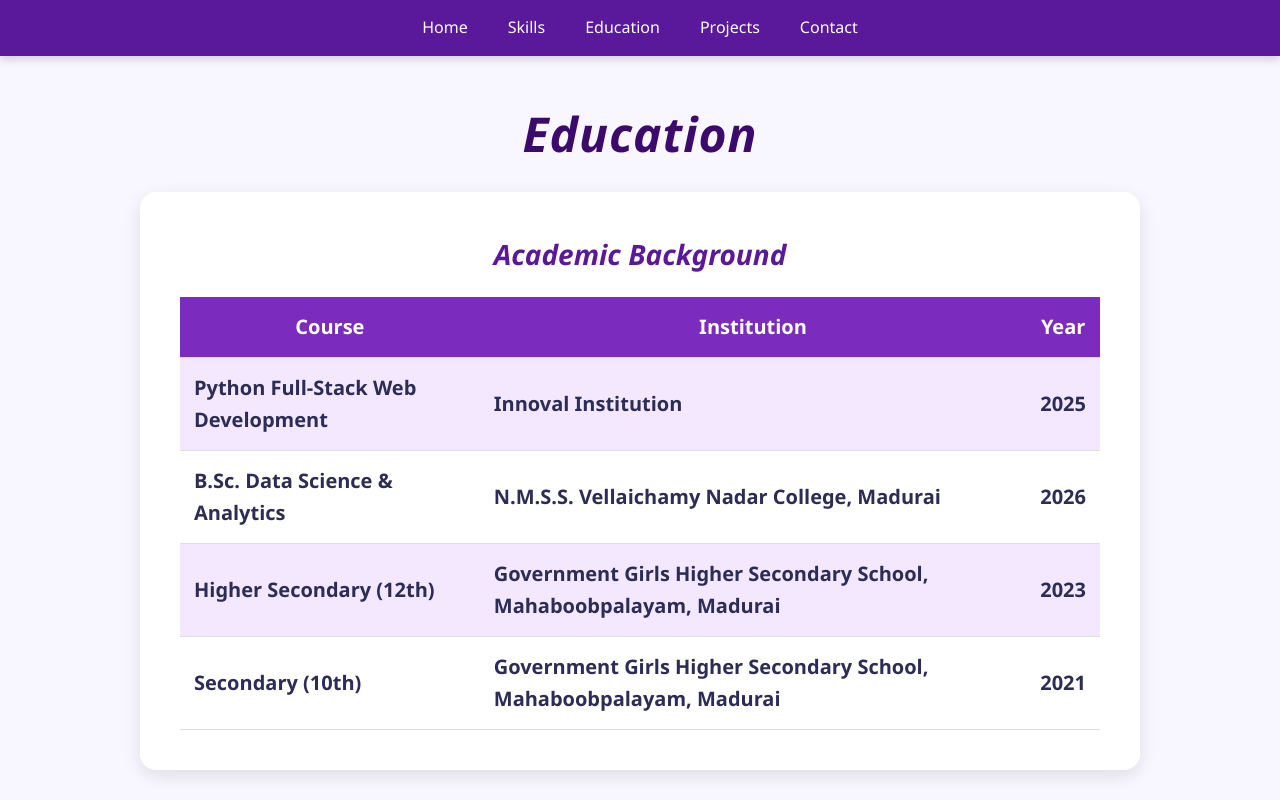
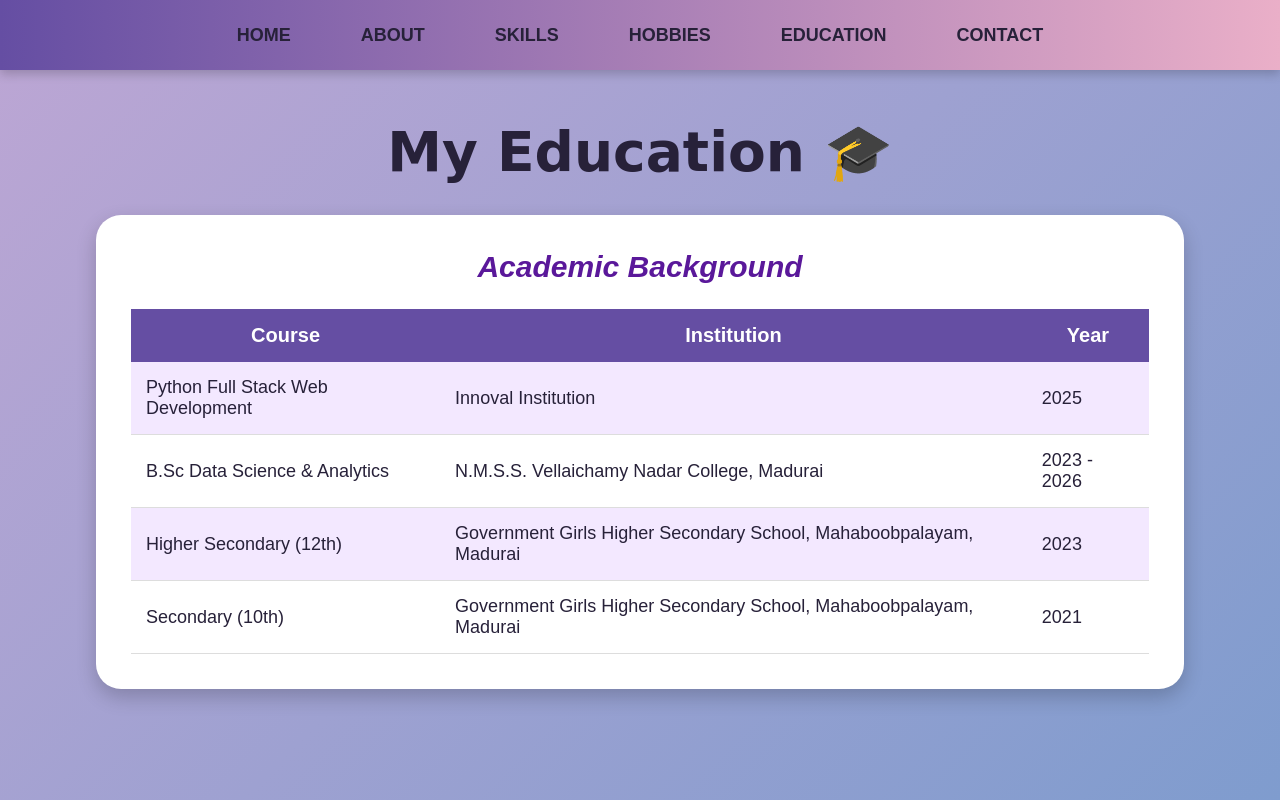
Before and after one commit to ikeerthika/portfolio-project, a plain HTML site: page Education.HTML in a window 1280 px wide. Drawn offline with Linux system fonts and the light colour scheme.

Commit message:
Update Education.HTML

```diff
--- a/Education.HTML
+++ b/Education.HTML
@@ -1,181 +1,289 @@
 <!DOCTYPE html>
 <html lang="en">
+
 <head>
-  <meta charset="UTF-8" />
-  <meta name="viewport" content="width=device-width, initial-scale=1.0"/>
+
 <title>Education</title>
+
 <style>
-    /* General Reset */
-    * {
-      margin: 0;
-      padding: 0;
-      box-sizing: border-box;
+
+*{
+    margin:0;
+    padding:0;
+    box-sizing:border-box;
+    font-family:Arial, sans-serif;
 }
 
-    body {
-      font-family: 'Segoe UI', Tahoma, Geneva, Verdana, sans-serif;
-      background: #f8f6ff; /* light lavender */
-      color: #2c2c54;
-      line-height: 1.6;
+
+body{
+
+    min-height:100vh;
+    background:linear-gradient(135deg,#bda6d4,#7f9cce);
+
 }
 
+
+
 /* Navbar */
-    .navbar {
-      display: flex;
-      justify-content: center;
-      align-items: center;
-      gap: 40px;
-      background: #5a189a; /* deep purple */
-      padding: 15px 0;
-      position: sticky;
-      top: 0;
-      z-index: 1000;
-      box-shadow: 0 4px 8px rgba(0,0,0,0.15);
+
+.navbar{
+
+    height:70px;
+    display:flex;
+    justify-content:center;
+    align-items:center;
+    gap:70px;
+    background:linear-gradient(90deg,#654ea3,#eaafc8);
+    box-shadow:0 4px 10px rgba(0,0,0,0.2);
+
 }
 
-    .navbar a {
-      color: #fff;
-      text-decoration: none;
-      font-size: 16px;
-      font-weight: 500;
-      transition: color 0.3s, transform 0.2s;
+
+.navbar a{
+
+    text-decoration:none;
+    color:#272139;
+    font-size:18px;
+    font-weight:bold;
+    transition:0.3s;
+
 }
 
-    .navbar a:hover {
-      color: #ffb6f9; /* light pink highlight */
-      transform: scale(1.1);
+
+.navbar a:hover{
+
+    color:white;
+    transform:translateY(-3px);
+
 }
 
+
+
 /* Heading */
-    h1 {
-      text-align: center;
-      font-size: 48px;
-      margin: 40px 0 20px;
-      color: #3c096c; /* darker purple */
-      letter-spacing: 1px;
-      font-style:
-        italic;
+
+.title{
+
+    text-align:center;
+    margin:50px 0 30px;
+    font-size:55px;
+    font-family:cursive;
+    color:#272139;
 
 }
-  h2{
-     font-style:oblique;
-  }
-    /* Education Section */
-    .education {
-      max-width: 1000px;
-      margin: auto;
-      padding: 40px;
-      background: #fff;
-      border-radius: 16px;
-      box-shadow: 0 6px 18px rgba(0,0,0,0.1);
-      transition: transform 0.3s ease, box-shadow 0.3s ease;
+
+
+
+/* Education Box */
+
+.education{
+
+    width:85%;
+    margin:auto;
+    background:white;
+    padding:35px;
+    border-radius:25px;
+    box-shadow:0 8px 20px rgba(0,0,0,0.2);
+    transition:0.3s;
+
 }
 
-    .education:hover {
-      transform: scale(1.02);
-      box-shadow: 0 10px 25px rgba(90, 24, 154, 0.3);
+
+
+.education:hover{
+
+    transform:translateY(-8px);
+
 }
 
-    .education h2 {
-      text-align: center;
-      font-size: 28px;
-      margin-bottom: 20px;
-      color: #5a189a;
+
+
+.education h2{
+
+    text-align:center;
+    color:#5a189a;
+    font-size:30px;
+    margin-bottom:25px;
+    font-style:italic;
+
 }
 
-    /* Table Styling */
-    table {
-      width: 100%;
-      border-collapse: collapse;
-      font-size: 16px;
+
+
+/* Table */
+
+table{
+
+    width:100%;
+    border-collapse:collapse;
+
 }
 
-    th, td {
-      padding: 14px;
-      text-align: left;
-      border-bottom: 1px solid #ddd;
-      font-weight: bold;
-      font-size: 20px;
+
+
+th{
+
+    background:#654ea3;
+    color:white;
+    padding:15px;
+    font-size:20px;
+
 }
 
-    th {
-      background: #7b2cbf; /* purple header */
-      color: #fff;
-      text-align: center;
+
+td{
+
+    padding:15px;
+    font-size:18px;
+    font-weight:500;
+    color:#272139;
+    border-bottom:1px solid #ddd;
+
 }
 
-    tr:nth-child(even) {
-      background: #f3e8ff; /* light violet rows */
+
+
+tr:nth-child(even){
+
+    background:#f3e8ff;
+
 }
 
-    tr:hover {
-      background: #e0c3fc; /* soft gradient effect */
-      transition: 0.3s;
+
+tr:hover{
+
+    background:#e0c3fc;
+    transition:0.3s;
+
 }
 
-    td {
-      color: #2c2c54;
+
+
+/* Mobile */
+
+@media(max-width:768px){
+
+    .navbar{
+
+        gap:20px;
+        flex-wrap:wrap;
+
     }
 
-    /* Responsive */
-    @media (max-width: 768px) {
-      h1 {
-        font-size: 36px;
+
+    .education{
+
+        width:95%;
+        overflow-x:auto;
+
     }
-      .education {
-        padding: 20px;
+
+
+    .title{
+
+        font-size:40px;
+
     }
-      table {
-        font-size: 14px;
+
+
 }
-    }
+
+
+
 </style>
+
+
 </head>
+
+
 <body>
 
-  <!-- Navbar -->
-  <nav class="navbar">
-    <a href="index.html">Home</a>
-    <a href="skills.html">Skills</a>
-    <a href="education.html">Education</a>
-    <a href="projects.html">Projects</a>
-    <a href="contact.html">Contact</a>
-  </nav>
 
-  <!-- Page Title -->
-  <h1>Education</h1>
 
-  <!-- Education Section -->
+<div class="navbar">
+
+    <a href="Portfolio.html">HOME</a>
+    <a href="Aboutus.html">ABOUT</a>
+    <a href="skills.html">SKILLS</a>
+    <a href="Hobbies.html">HOBBIES</a>
+    <a href="Education.html">EDUCATION</a>
+    <a href="#">CONTACT</a>
+
+</div>
+
+
+
+
+<h1 class="title">My Education 🎓</h1>
+
+
+
+
 <section class="education">
+
+
 <h2>Academic Background</h2>
+
+
+
 <table>
+
+
 <tr>
+
 <th>Course</th>
 <th>Institution</th>
 <th>Year</th>
+
 </tr>
+
+
+
 <tr>
-        <td>Python Full-Stack Web Development</td>
+
+<td>Python Full Stack Web Development</td>
 <td>Innoval Institution</td>
 <td>2025</td>
+
 </tr>
+
+
+
 <tr>
-        <td>B.Sc. Data Science & Analytics</td>
+
+<td>B.Sc Data Science & Analytics</td>
 <td>N.M.S.S. Vellaichamy Nadar College, Madurai</td>
-        <td>2026</td>
+<td>2023 - 2026</td>
+
 </tr>
+
+
+
 <tr>
+
 <td>Higher Secondary (12th)</td>
 <td>Government Girls Higher Secondary School, Mahaboobpalayam, Madurai</td>
 <td>2023</td>
+
 </tr>
+
+
+
 <tr>
+
 <td>Secondary (10th)</td>
 <td>Government Girls Higher Secondary School, Mahaboobpalayam, Madurai</td>
 <td>2021</td>
+
 </tr>
+
+
 </table>
+
+
 </section>
 
+
+
 </body>
+
 </html>
```
Lines whose indentation alone changed are shown as unchanged.
